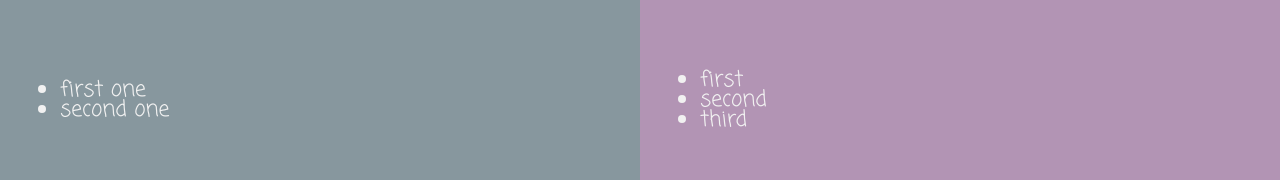
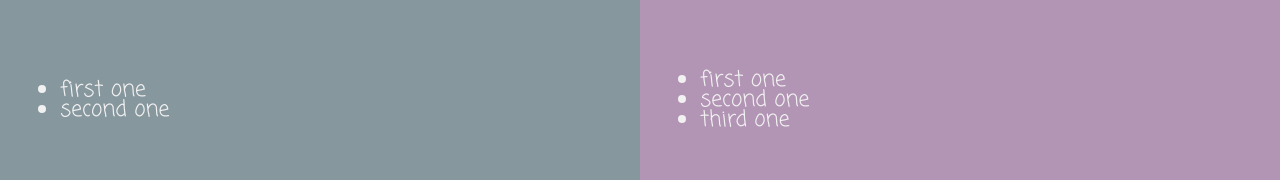
Before and after one commit to candasklc/wishlist, an Angular app: page / in a window 1280 px wide. Shown: the part 375-555 px from the top of the page. Built offline with nearby package versions, Linux system fonts and the light colour scheme.

Commit message:
Mock data added for other list and requests

```diff
--- a/src/app/components/list-view/list-view.component.html
+++ b/src/app/components/list-view/list-view.component.html
@@ -20,7 +20,7 @@
             <button (click)='submitDjuli()' mat-button>Add</button>
         </div>
         <ul class="lists">
-            <li *ngFor="let x of wishListOfDjuli">{{x}}</li>
+            <li *ngFor="let x of wishListOfDjuli">{{x.item}}</li>
         </ul>
     </article>
 </div>
--- a/src/app/components/list-view/list-view.component.ts
+++ b/src/app/components/list-view/list-view.component.ts
@@ -1,6 +1,6 @@
 import { Component, OnInit } from '@angular/core';
 import { DataProviderService } from 'src/app/services/data-provider.service';
-import { DashiData } from 'src/app/interfaces/dashi-data';
+import { Data } from 'src/app/interfaces/data';
 import { Observable } from 'rxjs';
 
 
@@ -10,8 +10,11 @@ import { Observable } from 'rxjs';
   styleUrls: ['./list-view.component.scss']
 })
 export class ListViewComponent implements OnInit {
-  wishListOfDashi: DashiData[];
-  wishListOfDjuli = ['first', 'second', 'third'];
+  dashiUrl = '../../assets/dashiWishlist.json';
+  djuliUrl = '../../assets/djuliWishlist.json';
+
+  wishListOfDashi: Data[];
+  wishListOfDjuli: Data[];
 
   dashiInput = '';
   djuliInput = '';
@@ -19,22 +22,30 @@ export class ListViewComponent implements OnInit {
   constructor(private dataProvider: DataProviderService) { }
 
   ngOnInit(): void {
-    this.getLists();
+    this.getDashiLists(this.dashiUrl);
+    this.getDjuliLists(this.djuliUrl);
   }
 
   submitDashi(): void{
-    this.getLists();
+    this.getDashiLists(this.dashiUrl);
   }
 
   submitDjuli(): void{
-    console.log('Djuli clicked');
+    this.getDjuliLists(this.djuliUrl);
   }
 
-  getLists(): void{
-    this.dataProvider.getList()
-    .subscribe((data: DashiData[]) => {
+  getDashiLists(url: string): void{
+    this.dataProvider.getList(url)
+    .subscribe((data: Data[]) => {
       this.wishListOfDashi = data;
     });
   }
 
+  getDjuliLists(url: string): void{
+    this.dataProvider.getList(url)
+    .subscribe((data: Data[]) => {
+      this.wishListOfDjuli = data;
+    });
+  }
+
 }
--- a/src/app/interfaces/dashi-data.ts
+++ /dev/null
@@ -1,3 +0,0 @@
-export interface DashiData {
-    item: string;
-}
--- /dev/null
+++ b/src/app/interfaces/data.ts
@@ -0,0 +1,3 @@
+export interface Data {
+    item: string;
+}
--- a/src/app/services/data-provider.service.ts
+++ b/src/app/services/data-provider.service.ts
@@ -1,6 +1,6 @@
 import { Injectable } from '@angular/core';
 import { HttpClient } from '@angular/common/http';
-import { DashiData } from './../interfaces/dashi-data';
+import { Data } from '../interfaces/data';
 import { Observable, throwError } from 'rxjs';
 import { catchError, retry } from 'rxjs/operators';
 
@@ -8,11 +8,11 @@ import { catchError, retry } from 'rxjs/operators';
   providedIn: 'root'
 })
 export class DataProviderService {
-  getUrl = '../../assets/dashiWishlist.json';
+  dashiUrl = '../../assets/dashiWishlist.json';
 
   constructor(private http: HttpClient) { }
 
-  getList(): Observable<DashiData[]> {
-    return this.http.get<DashiData[]>(this.getUrl);
+  getList(url): Observable<Data[]> {
+    return this.http.get<Data[]>(url);
   }
 }
--- /dev/null
+++ b/src/assets/djuliWishlist.json
@@ -0,0 +1,11 @@
+[
+    {
+        "item": "first one"
+    },
+    {
+        "item": "second one"
+    },
+    {
+        "item": "third one"
+    }
+]
```
